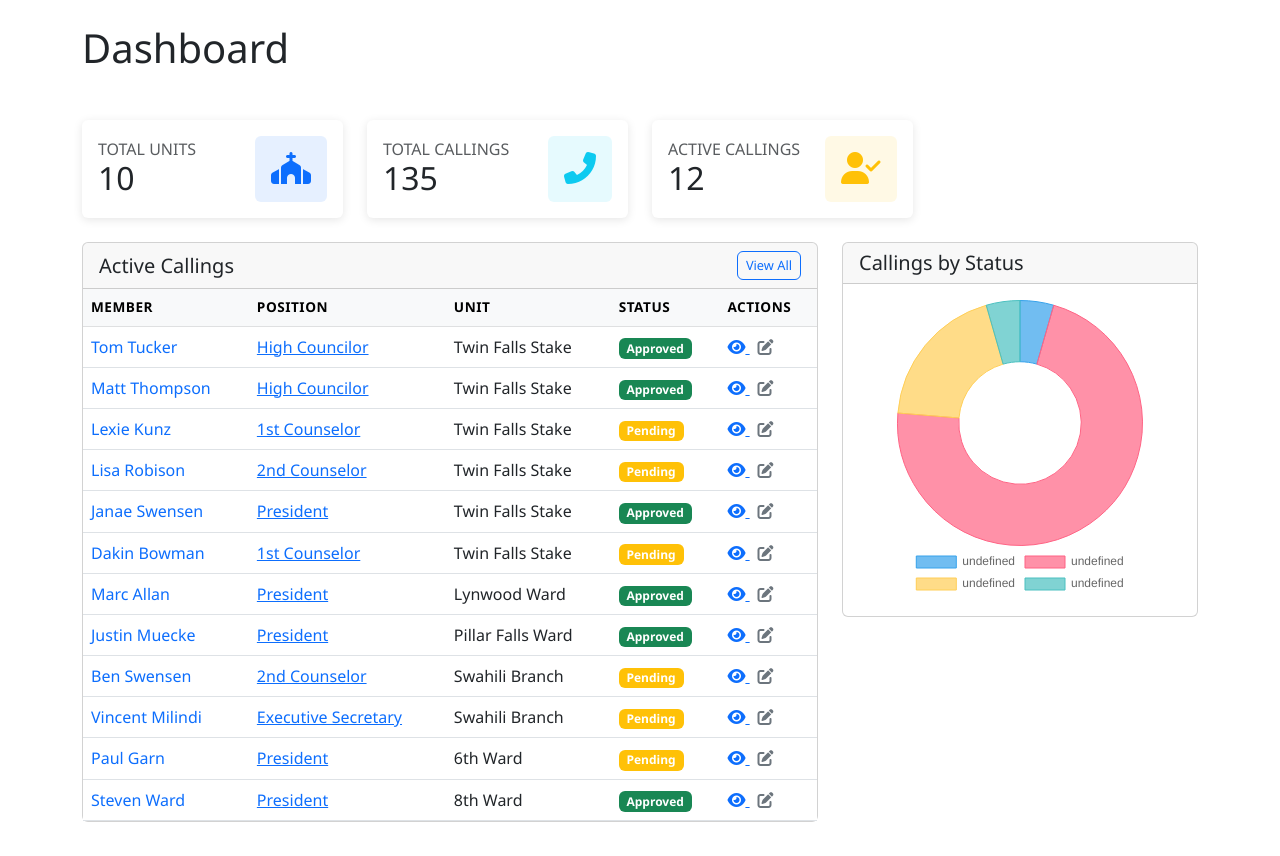
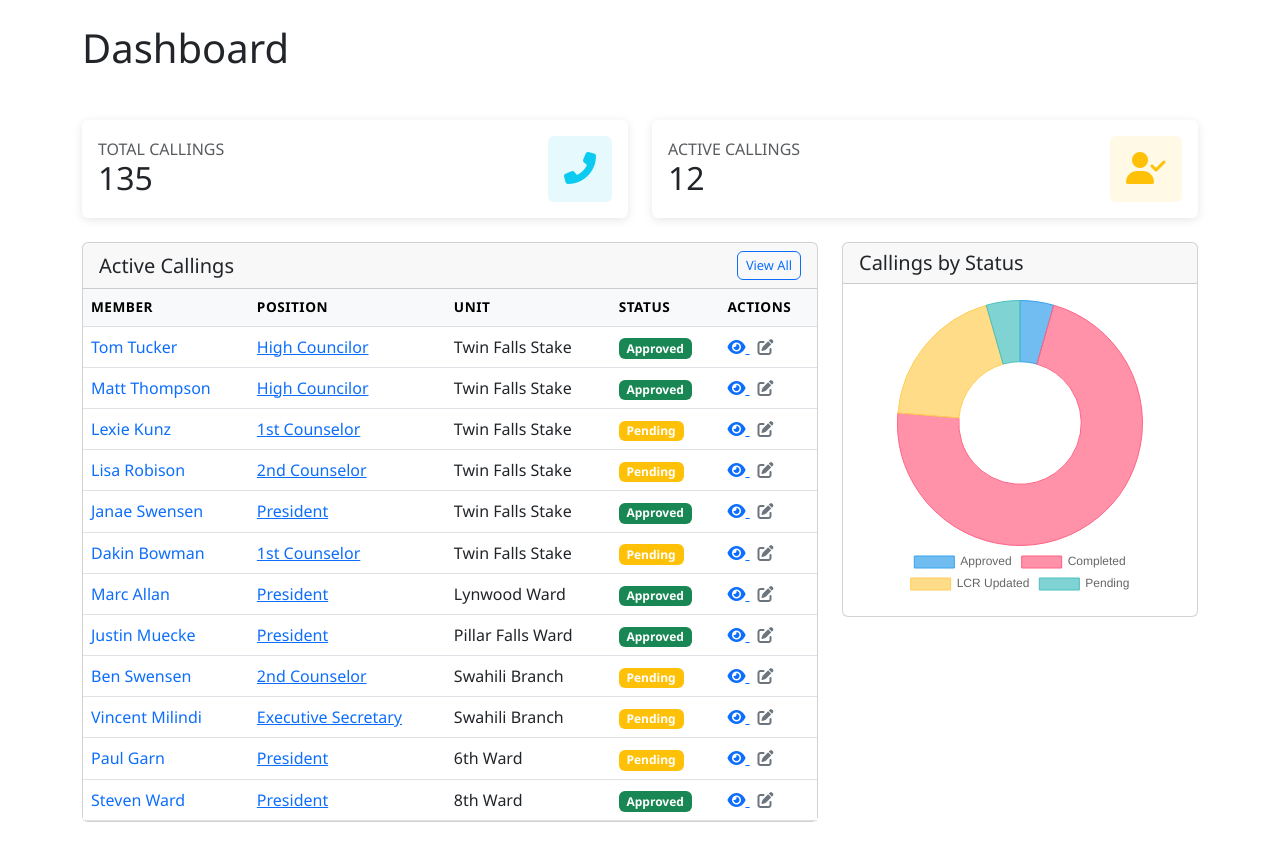
Before and after one commit to jhstephenson/callingtrack, a Django app: page / in a window 1280 px wide. Shown: the part 62-918 px from the top of the page. Run offline with Django 5.2, Linux system fonts and the light colour scheme; a user stored in the database is signed in; data comes from the database, SQL or seed files in the repository.

Commit message:
Fix dashboard chart legend and remove Total Units
- Fix chart JavaScript to use correct 'status' field instead of 'calling_status'
- Add proper status mapping for all calling statuses (PENDING, APPROVED, etc.)
- Remove Total Units section from dashboard as requested
- Adjust layout from 3 cards to 2 cards (col-md-6) for better spacing

Chart now displays proper status labels instead of 'undefined' in the legend.

```diff
--- a/callings/templates/callings/dashboard.html
+++ b/callings/templates/callings/dashboard.html
@@ -12,26 +12,7 @@
 
 <!-- Stats Cards -->
 <div class="row g-4 mb-4">
-    <div class="col-md-6 col-lg-3">
-        <a href="{% url 'callings:unit-list' %}" class="text-decoration-none">
-            <div class="card stat-card h-100">
-                <div class="card-body">
-                    <div class="d-flex justify-content-between align-items-center">
-                        <div>
-                            <h6 class="text-uppercase text-muted mb-0">Total Units</h6>
-                            <h2 class="mb-0">{{ total_units|intcomma }}</h2>
-                        </div>
-                        <div class="bg-primary bg-opacity-10 p-3 rounded">
-                            <i class="fas fa-church fa-2x text-primary"></i>
-                        </div>
-                    </div>
-                </div>
-            </div>
-        </a>
-    </div>
-
-
-    <div class="col-md-6 col-lg-3">
+    <div class="col-md-6">
         <a href="{% url 'callings:calling-list' %}" class="text-decoration-none">
             <div class="card stat-card h-100">
                 <div class="card-body">
@@ -49,7 +30,7 @@
         </a>
     </div>
 
-    <div class="col-md-6 col-lg-3">
+    <div class="col-md-6">
         <a href="{% url 'callings:calling-list' %}?status=active" class="text-decoration-none">
             <div class="card stat-card h-100">
                 <div class="card-body">
@@ -190,11 +171,14 @@ document.addEventListener('DOMContentLoaded', function() {
         labels: {{ calling_status_data|safe|default:'[]' }}.map(item => {
             // Convert status code to readable format
             const statusMap = {
-                'ACTIVE': 'Active',
-                'RELEASED': 'Released',
-                'PENDING': 'Pending'
+                'PENDING': 'Pending',
+                'APPROVED': 'Approved',
+                'COMPLETED': 'Completed',
+                'LCR_UPDATED': 'LCR Updated',
+                'CANCELLED': 'Cancelled',
+                'ON_HOLD': 'On Hold'
             };
-            return statusMap[item.calling_status] || item.calling_status;
+            return statusMap[item.status] || item.status;
         }),
         datasets: [{
             data: {{ calling_status_data|safe|default:'[]' }}.map(item => item.count),
```
